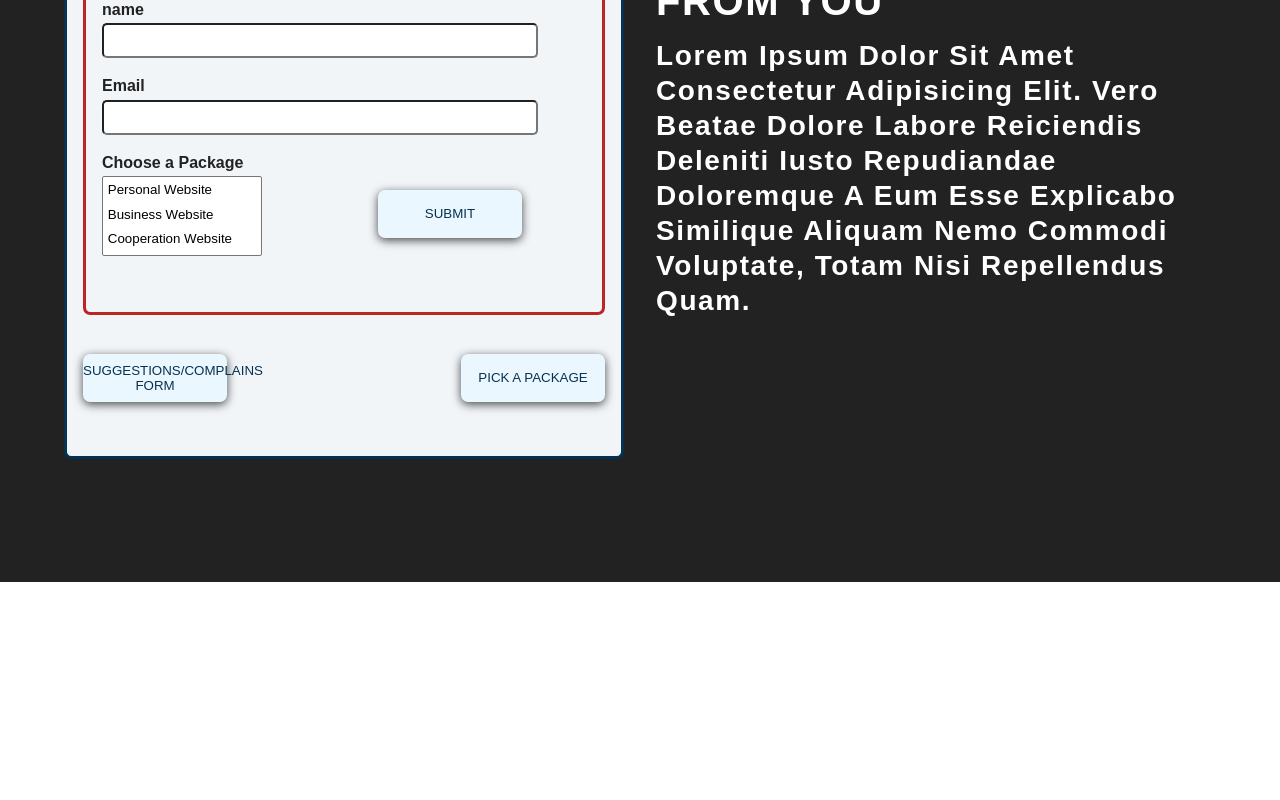
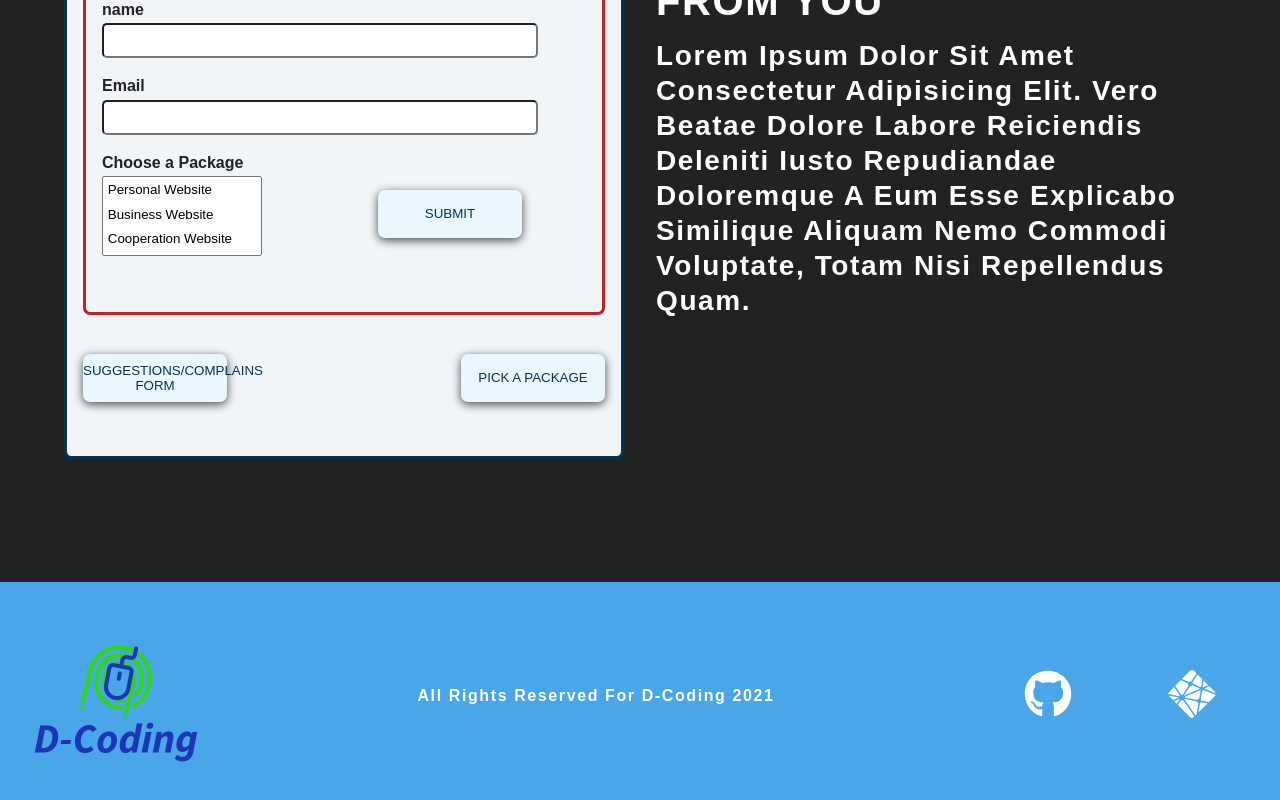
Before and after one commit to freesudani/Personal-Profile, a React (Create React App) app: page / in a window 1280 px wide. Shown: the part 2458-3258 px from the top of the page. Before the commit the page ends 3040 px from the top, so only its background shows below. Built offline with nearby package versions, Linux system fonts and the light colour scheme.

Commit message:
Add Footer

```diff
--- a/src/App.js
+++ b/src/App.js
@@ -7,6 +7,7 @@ import Packages from "./components/Packages";
 import "./index.css";
 import Reviews from "./components/Reviews";
 import Contact from "./components/Contact";
+import Footer from "./components/Footer";
 
 const App = () => {
   return (
@@ -18,6 +19,7 @@ const App = () => {
       <Packages />
       <Reviews />
       <Contact />
+      <Footer />
     </>
   );
 };
--- /dev/null
+++ b/src/components/Footer.css
@@ -0,0 +1,21 @@
+.footer {
+  height: 30vh;
+  background: var(--clr-bg);
+  display: flex;
+  justify-content: space-between;
+  align-items: center;
+  padding: 1rem;
+  color: white;
+}
+.social-list {
+  list-style: none;
+}
+.social-list li {
+  display: inline-block;
+  margin: 3rem;
+  font-size: 3rem;
+}
+
+.social-list a {
+  color: var(--clr-white);
+}
--- /dev/null
+++ b/src/components/Footer.js
@@ -0,0 +1,30 @@
+import React from "react";
+import logo from "../images/df541ece3e1e46bab776fdb05964ef38.png";
+import sublinks from "../data/data";
+import "./Footer.css";
+
+const Footer = () => {
+  return (
+    <section className="footer">
+      <div className="logo-head">
+        <img src={logo} className="footer-logo" alt="logo" />
+      </div>
+      <div className="copy-right">
+        <h4>All Rights Reserved for D-Coding 2021</h4>
+      </div>
+      <div className="social-media">
+        <ul className="social-list">
+          {sublinks[1].links.map((link, index) => {
+            return (
+              <li key={index}>
+                <a href={link.url}>{link.icon}</a>
+              </li>
+            );
+          })}
+        </ul>
+      </div>
+    </section>
+  );
+};
+
+export default Footer;
```
